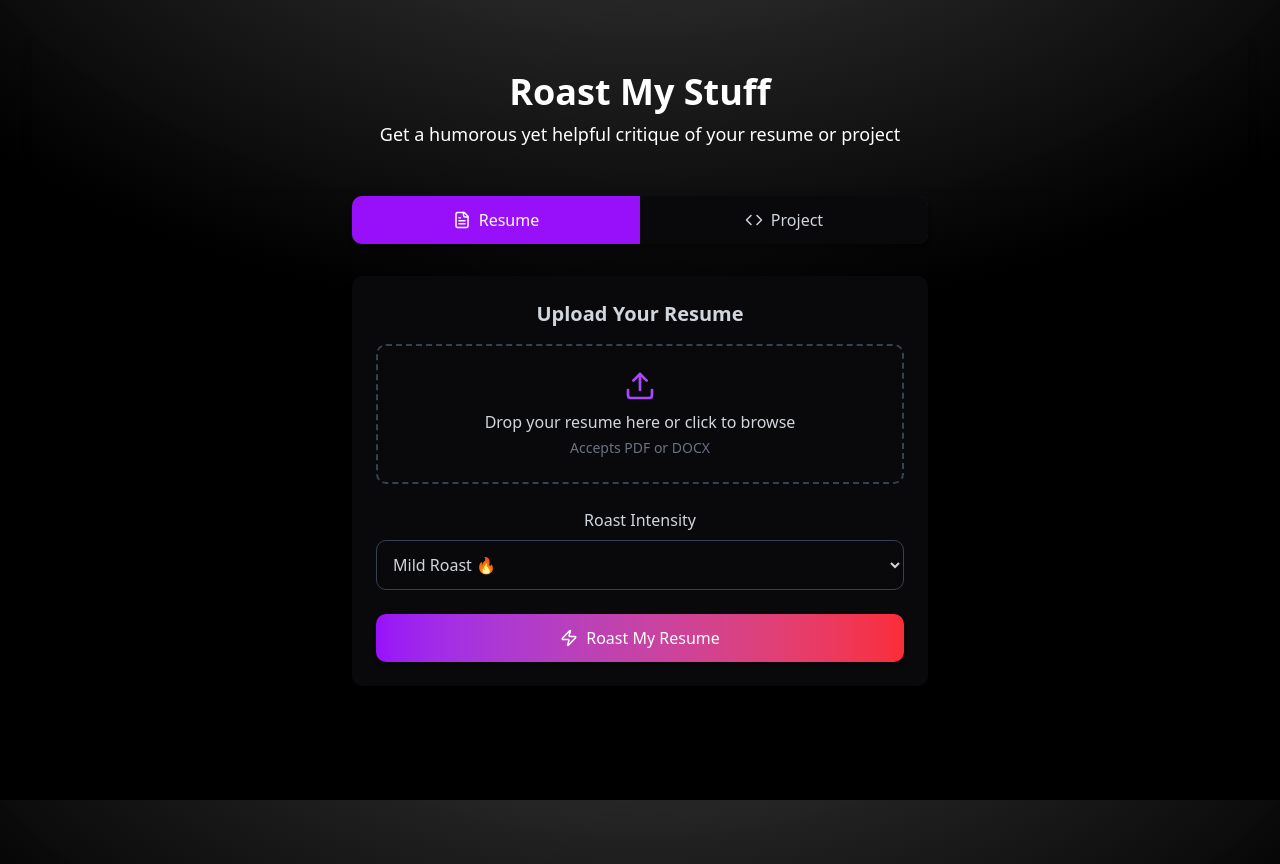
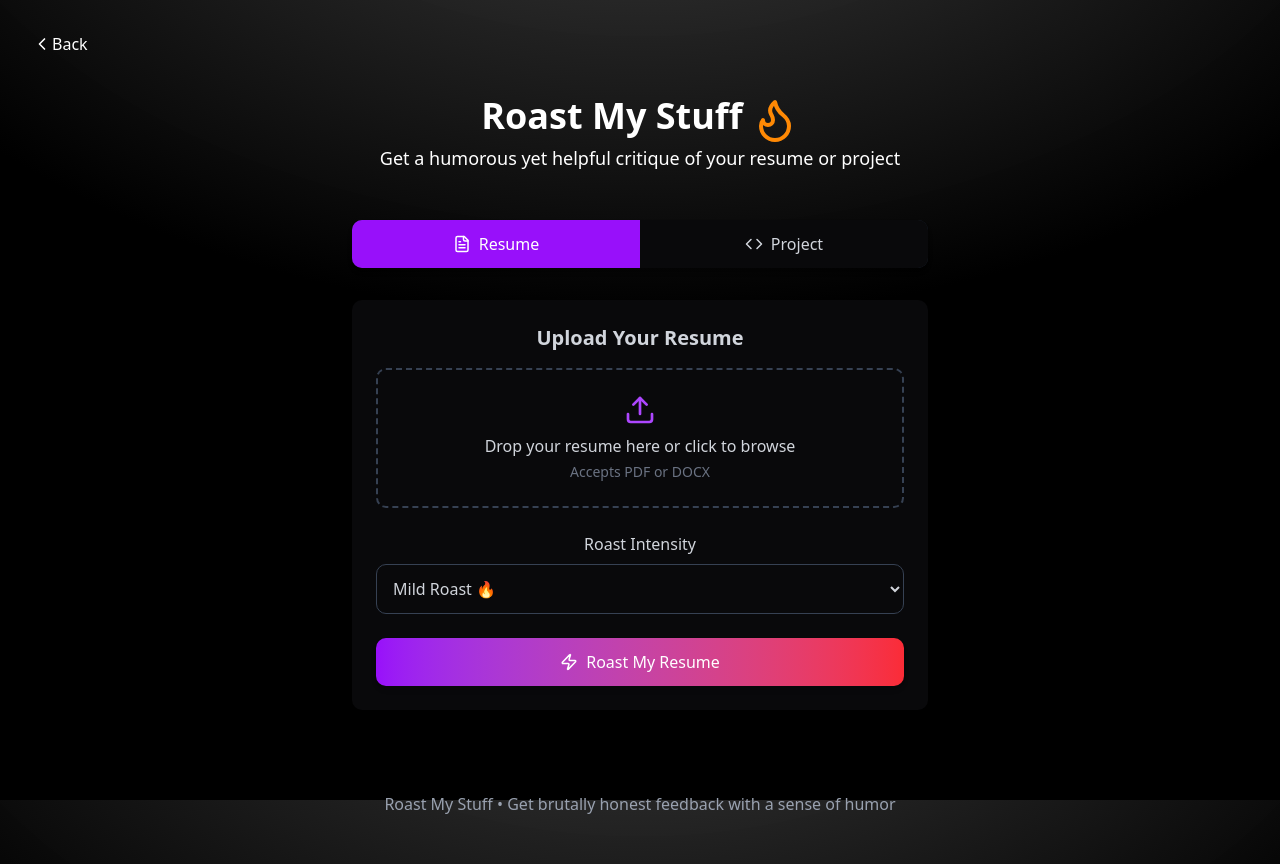
Before and after one commit to 10neWOlF/roast-my-stuff-hackathon, a React (Vite) app in the folder frontend/: page /upload in a window 1280 px wide. Built offline with nearby package versions, Linux system fonts and the light colour scheme.

Commit message:
change ui

```diff
--- a/frontend/src/components/layout/Main.jsx
+++ b/frontend/src/components/layout/Main.jsx
@@ -92,7 +92,7 @@ const Main = () => {
           </h1>
 
           <div className="flex flex-col sm:flex-row justify-center items-center gap-4 sm:gap-6 mb-8 sm:mb-12">
-            <Link to="/docs" className="w-full sm:w-auto">
+            <Link to="/upload" className="w-full sm:w-auto">
               <Button className="w-full sm:w-auto cursor-pointer bg-white text-black hover:bg-gray-200 px-6 py-6 rounded-lg transition-all duration-300">
                 Upload Your Stuff
                 <Flame className="w-6 h-6 ml-2 text-red-500" />
--- a/frontend/src/components/layout/Navbar.jsx
+++ b/frontend/src/components/layout/Navbar.jsx
@@ -31,7 +31,7 @@ const Navbar = () => {
       </div>
 
       <div className="flex items-center space-x-2">
-        <Link to="/docs" className="w-full sm:w-auto">
+        <Link to="/upload" className="w-full sm:w-auto">
           <Button className="w-full cursor-pointer sm:w-auto bg-white text-black hover:bg-gray-200 px-4 sm:px-6 py-2 sm:py-3 rounded-lg transition-all duration-300">
             ROAST NOW!
             <Flame className="w-4 h-4 sm:w-5 sm:h-5 text-red-500" />
--- a/frontend/src/pages/RoastMyStuff.jsx
+++ b/frontend/src/pages/RoastMyStuff.jsx
@@ -1,7 +1,7 @@
 import React, { useState } from 'react';
 import axios from 'axios';
 import { useNavigate } from 'react-router-dom';
-import { Upload, FileText, Zap, Code, AlertCircle, Check, Loader } from 'lucide-react';
+import { Upload, FileText, Zap, Code, AlertCircle, Check, Loader, ChevronLeft, Flame } from 'lucide-react';
 
 const ROAST_LEVELS = {
   MILD: 'mild',
@@ -79,15 +79,32 @@ function RoastMyStuff() {
     }
   };
 
+  const handleGoBack = () => {
+    navigate(-1);
+  };
+
   return (
     <div className="min-h-screen font-sans flex flex-col text-white">
-      <header className="py-10 px-4 shadow-lg">
+      <div className="container  ">
+        <button
+          onClick={handleGoBack}
+          className="flex items-center cursor-pointer text-white transition-colors"
+        >
+          <ChevronLeft size={20} />
+          <span>Back</span>
+        </button>
+      </div>
+      <header className="py-10 px-4 ">
       <div className="max-w-4xl mx-auto text-center">
+  <div className="flex items-center justify-center gap-2">
     <h1 className="text-4xl font-bold text-white mb-2">Roast My Stuff</h1>
+    <Flame className="w-12 h-12 text-orange-400" />
+  </div>
   <p className="text-white text-opacity-90 text-lg max-w-xl mx-auto">
     Get a humorous yet helpful critique of your resume or project
   </p>
 </div>
+
       </header>
 
       <main className="flex-1 py-2 px-4">
@@ -185,7 +202,7 @@ function RoastMyStuff() {
                 </button>
               </form>
             ) : (
-              <form onSubmit={handleProjectSubmit} className="space-y-6">
+              <form onSubmit={handleProjectSubmit} className="space-y-2">
                 <h2 className="text-xl font-semibold text-gray-300 mb-4">Share Your Project</h2>
 
                 <div>
@@ -202,7 +219,7 @@ function RoastMyStuff() {
 
                 <div>
                   <label className="block text-gray-300 font-medium mb-2">
-                    Project Link (optional)
+                    Project Link
                   </label>
                   <input
                     type="url"
@@ -258,7 +275,16 @@ function RoastMyStuff() {
             )}
           </div>
         </div>
+
       </main>
+      <footer className=" py-4 mt-auto">
+        <div className="container mx-auto px-2 text-center text-gray-400">
+          <p>
+            Roast My Stuff • Get brutally honest feedback with a sense of humor
+          </p>
+        </div>
+      </footer>
+
     </div>
   );
 }
--- a/frontend/src/pages/RoastResult.jsx
+++ b/frontend/src/pages/RoastResult.jsx
@@ -42,16 +42,16 @@ function RoastResult() {
   };
 
   const handleGoBack = () => {
-    navigate(-1);
+    navigate('/upload');
   };
 
   if (!result) {
     return (
-      <div className="min-h-screen font-sans flex flex-col text-white bg-zinc-950">
-        <div className="container mx-auto px-4 py-4">
+      <div className="min-h-screen font-sans flex flex-col text-white ">
+        <div className="container cursor-pointer mx-auto px-4 py-4">
           <button
             onClick={handleGoBack}
-            className="flex items-center transition-colors mb-6"
+            className="flex items-center cursor-pointer transition-colors mb-6"
           >
             <ChevronLeft size={20} />
             <span>Back</span>
@@ -67,7 +67,7 @@ function RoastResult() {
                 Looks like you got here without submitting anything to roast.
               </p>
               <Link
-                to="/"
+                to="/upload"
                 className="inline-flex items-center text-purple-500 hover:text-purple-400"
               >
                 <ArrowLeft size={16} className="mr-1" />
@@ -86,7 +86,7 @@ function RoastResult() {
       <div className="container mx-auto px-4 py-4">
         <button
           onClick={handleGoBack}
-          className="flex items-center text-purple-400 hover:text-purple-300 transition-colors"
+          className="flex items-center cursor-pointer text-purple-400 hover:text-purple-300 transition-colors"
         >
           <ChevronLeft size={20} />
           <span>Back</span>
```
Also changed, not shown: frontend/src/components/layout/Hero.jsx (+4 -8 lines), 2 other files (tests, documents, lock files or other folders). Lines whose indentation alone changed are shown as unchanged.
